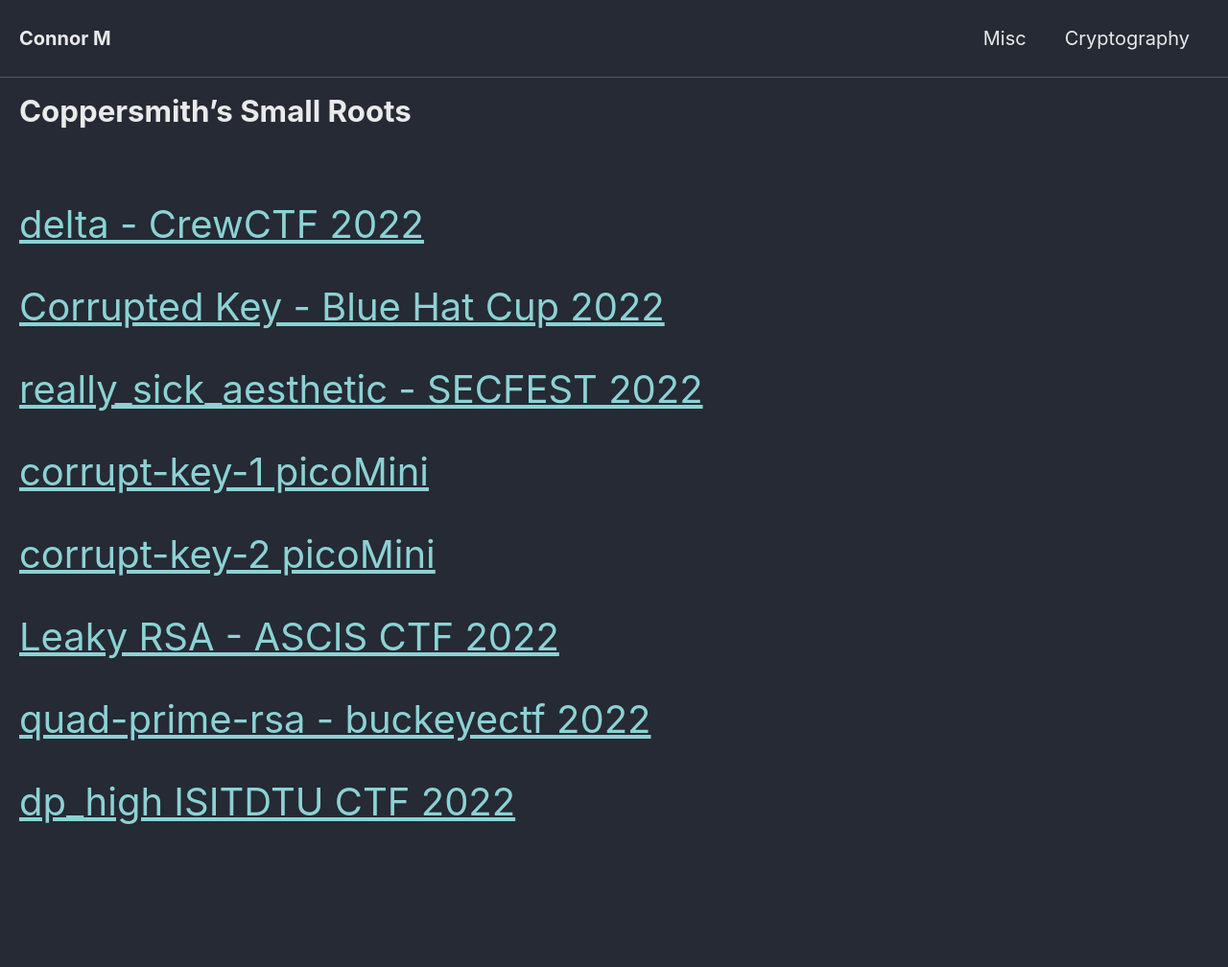
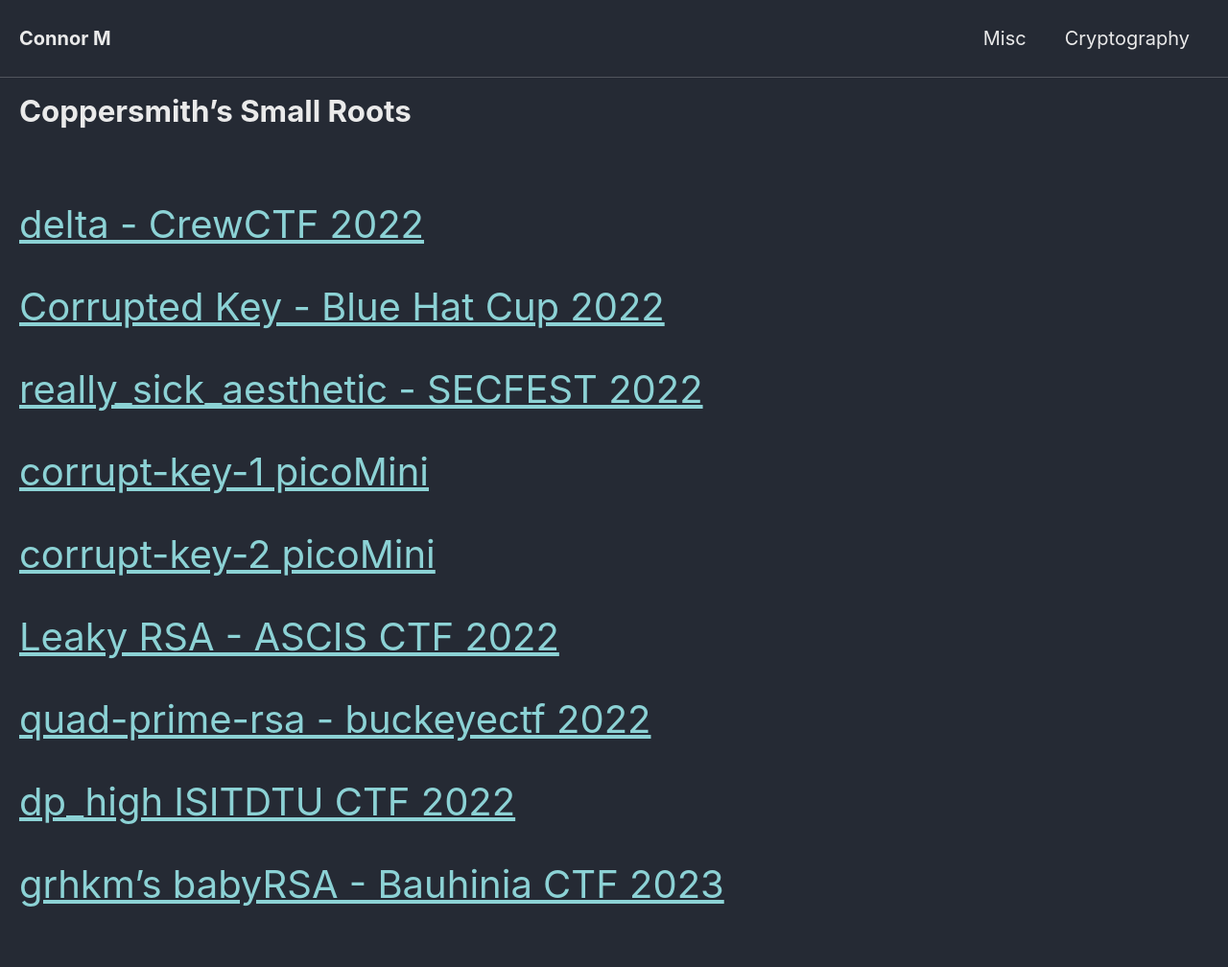
Before and after one commit to Connor-McCartney/Connor-McCartney.github.io, a Jekyll site: the page built from _pages/cryptography/small-roots/small-roots.md, in a window 1280 px wide. Shown: the whole page at 96% size. Built offline with Jekyll 4.4.1, drawn with Linux system fonts in a browser that asks for light colours; cached includes are drawn as plain includes; before the commit the page ends 922 px from its top, so only the background shows below that.

Commit message:
Update small-roots.md

```diff
--- a/_pages/cryptography/small-roots/small-roots.md
+++ b/_pages/cryptography/small-roots/small-roots.md
@@ -22,3 +22,5 @@ title: Coppersmith's Small Roots
 <span style="font-size:2em;">   [quad-prime-rsa - buckeyectf 2022](/cryptography/small-roots/quad-prime-rsa-buckeyectf-2022)       </span> <br>
 
 <span style="font-size:2em;">   [dp_high ISITDTU CTF 2022](/cryptography/small-roots/dp-high-ISITDTU-CTF-2022)       </span> <br>
+
+<span style="font-size:2em;">   [grhkm's babyRSA - Bauhinia CTF 2023](/cryptography/small-roots/babyRSA-Bauhinia-CTF-2023)       </span> <br>
```
